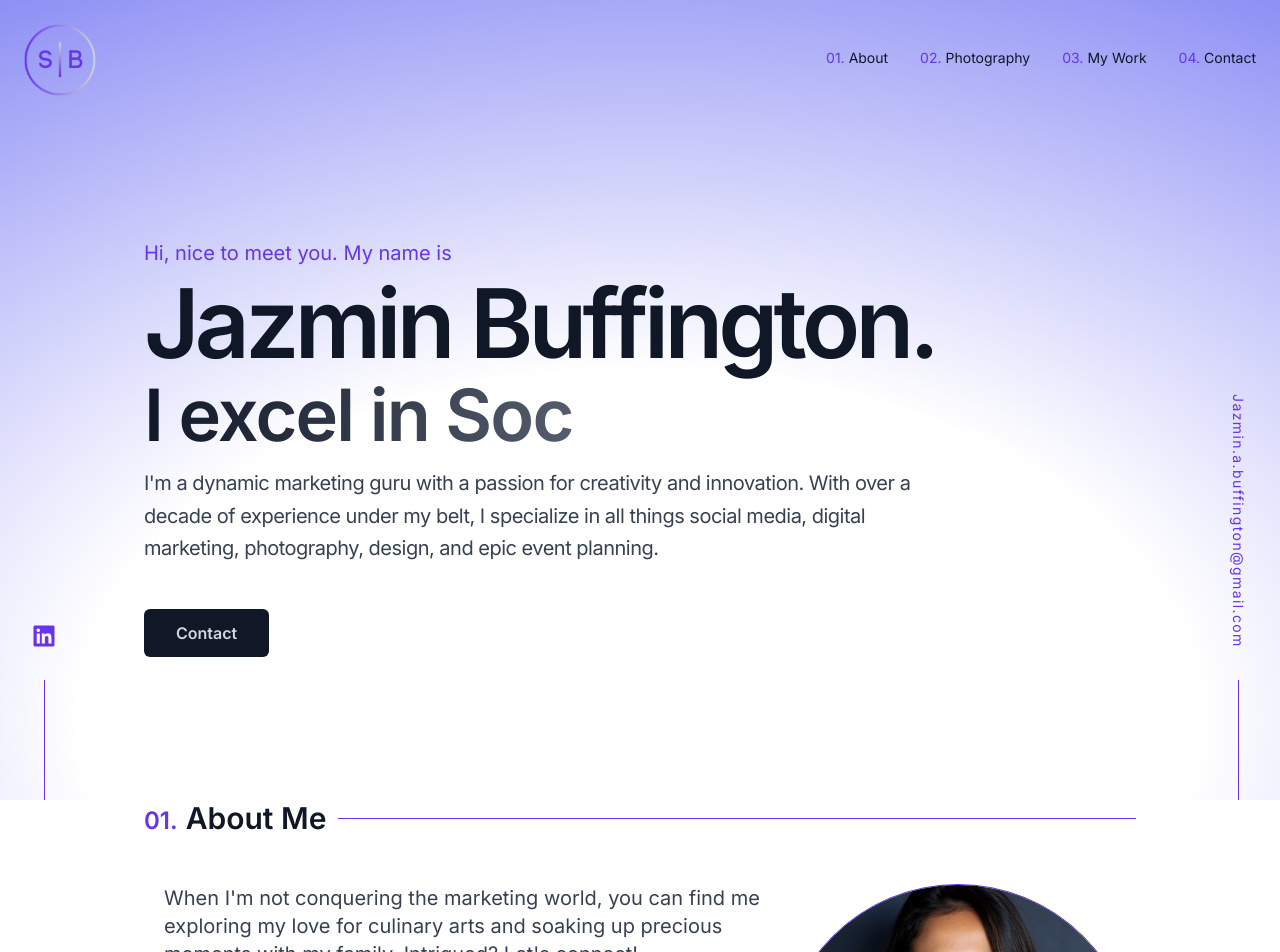
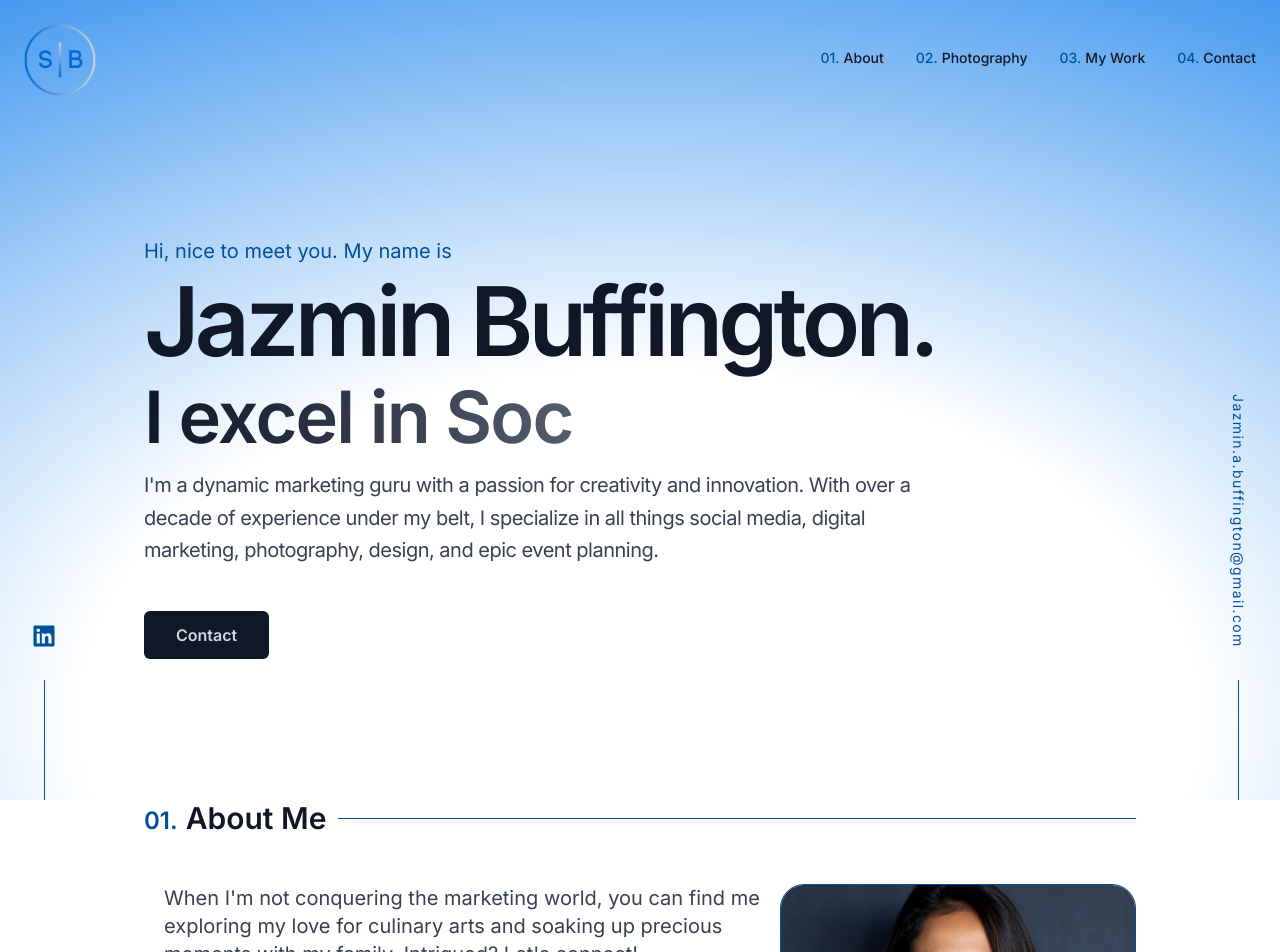
Before and after one commit to rubenaguilardev/social_buffington_rt, a React (Vite) app: page / in a window 1280 px wide. Shown: the top 952 px of the page. Built offline with nearby package versions, Linux system fonts and the light colour scheme.

Commit message:
changes to styling

```diff
--- a/src/App.jsx
+++ b/src/App.jsx
@@ -11,7 +11,7 @@ const App = () => {
       <div className="fixed inset-0 -z-10">
         <div className="min-h-screen w-full relative">
         <div className="absolute inset-0 z-0"
-          style={{background: "radial-gradient(125% 125% at 50% 90%, #fff 35%, #6366f1 100%)"}}/>
+          style={{background: "radial-gradient(125% 125% at 50% 90%, #fff 35%, #0074e9 100%)"}}/>
         </div>
       </div>
       <div className="px-6">
--- a/src/components/About.jsx
+++ b/src/components/About.jsx
@@ -7,16 +7,16 @@ const About = () => {
         <section className="flex flex-col md:px-15 lg:px-22 xl:px-30 2xl:px-44">
             <div className="flex items-center gap-3 mb-12">
                 <p className="text-3xl font-semibold text-gray-900">
-                <span className="text-[1.5rem] text-[#63e] mr-2">01.</span>About Me</p>
-                <div className="flex-1 h-px bg-[#63e]"></div>
+                <span className="text-[1.5rem] mr-2 text-custom">01.</span>About Me</p>
+                <div className="flex-1 h-px bg-[#00519c]"></div>
             </div>
             <div className="flex flex-col md:flex-row justify-center md:pl-5 gap-4">
                 <div className="mb-16 md:self-start">
                     <p className="text-gray-700 flex justify-center text-lg sm:text-xl">{ABOUT_CONTENT}</p>
                 </div>
                 <div className="w-full flex justify-center">
-                    <img src={profilePic} alt="Jazmin" className="border border-[#63e]
-                    bg-[radial-gradient(125%_125%_at_50%_10%,_white_20%,_#6366f1_100%)] rounded-full" />
+                    <img src={profilePic} alt="Jazmin" className="border border-[#00519c]
+                    rounded-3xl" />
                 </div>
             </div>
              <Skills/>
--- a/src/components/Header.jsx
+++ b/src/components/Header.jsx
@@ -16,15 +16,15 @@ const Header = () => {
             <Nav />
             <main className="flex flex-1 items-center md:px-15 lg:px-22 xl:px-30 2xl:px-44">
                 <div>
-                    <h1 className="text-[#6633ee] pb-2 text-md sm:text-xl lg:text-xl">Hi, nice to meet you. My name is</h1>
+                    <h1 className="text-[#6633ee] pb-2 text-md sm:text-xl lg:text-xl text-custom">Hi, nice to meet you. My name is</h1>
                     <h2 className="text-4xl sm:text-5xl md:text-6xl lg:text-7xl xl:text-8xl 2xl:text-9xl
                     tracking-tighter font-semibold text-gray-900 pb-1">
                     Jazmin Buffington.
                     </h2>
                     <p className="bg-gradient-to-r from-gray-900 to-gray-400 bg-clip-text
-                    text-[1.65rem] sm:text-4xl md:text-5xl lg:text-6xl xl:text-7xl 2xl:text-8xl tracking-tight py-1
+                    text-[1.65rem] sm:text-4xl md:text-5xl lg:text-6xl xl:text-7xl 2xl:text-8xl tracking-tight py-2
                     text-transparent font-semibold">I excel in {text}</p>
-                    <p className="my-2 max-w-3xl pt-1 pb-9 text-lg sm:text-xl leading-relaxed tracking-tight text-gray-700">
+                    <p className="my-2 max-w-3xl pb-9 text-lg sm:text-xl leading-relaxed tracking-tight text-gray-700">
                     {HERO_TEXT}</p>
                     <button className="group relative h-12 cursor-pointer overflow-hidden overflow-x-hidden rounded-md
                     bg-gray-900 px-8 py-2 text-gray-300 font-semibold font-['Inter']"><span className="relative z-10">
--- a/src/components/Nav.jsx
+++ b/src/components/Nav.jsx
@@ -6,14 +6,14 @@ import logo from "../assets/logo.png"
 const NavLinks = () => {
     return (
         <>
-            <NavLink className="hover:text-[#6633ee] flex flex-col md:flex-row" to="/about">
-            <span className="text-[#6633ee] mb-1 pr-1">01.</span>About</NavLink>
-            <NavLink className="hover:text-[#6633ee] flex flex-col md:flex-row" to="/gallery">
-            <span className="text-[#6633ee] mb-1 pr-1">02.</span>Photography</NavLink>
-            <NavLink className="hover:text-[#6633ee] flex flex-col md:flex-row" to="/work">
-            <span className="text-[#6633ee] mb-1 pr-1">03.</span>My Work</NavLink>
-             <NavLink className="hover:text-[#6633ee] flex flex-col md:flex-row" to="/contact">
-            <span className="text-[#6633ee] mb-1 pr-1">04.</span>Contact</NavLink>
+            <NavLink className="hover:text-[#00519c] flex flex-col md:flex-row" to="/about">
+            <span className="text-[#00519c] mb-1 pr-1">01.</span>About</NavLink>
+            <NavLink className="hover:text-[#00519c] flex flex-col md:flex-row" to="/gallery">
+            <span className="text-[#00519c] mb-1 pr-1">02.</span>Photography</NavLink>
+            <NavLink className="hover:text-[#00519c] flex flex-col md:flex-row" to="/work">
+            <span className="text-[#00519c] mb-1 pr-1">03.</span>My Work</NavLink>
+             <NavLink className="hover:text-[#00519c] flex flex-col md:flex-row" to="/contact">
+            <span className="text-[#00519c] mb-1 pr-1">04.</span>Contact</NavLink>
         </>
     )
 }
@@ -28,7 +28,7 @@ const Nav = () => {
     return (
         <nav className="flex justify-between w-full items-center text-gray-900 mt-6">
             <img src={logo} alt="logo" className="z-41 h-14 w-14 sm:h-16 sm:w-16 md:h-18 md:w-18"/>
-            <div className="items-center hidden md:flex space-x-8 text-sm">
+            <div className="items-center hidden md:flex space-x-8 text-sm font-medium">
                 <NavLinks/>
             </div>
             <div className="md:hidden">
--- a/src/components/SideBars.jsx
+++ b/src/components/SideBars.jsx
@@ -6,17 +6,17 @@ const Sidebars = () => {
   return (
     <div className="fixed bottom-0 left-0 right-0 z-50 hidden md:flex pointer-events-none">
       <div className="w-full px-8 flex justify-between">
-        <div className="flex flex-col items-center justify-end text-[#63e] pointer-events-auto">
+        <div className="flex flex-col items-center justify-end text-[#00519c] pointer-events-auto">
           <a href="https://www.linkedin.com/in/jazmin-aguilar-buffington/" className="mb-4 hover:text-[#413268] transition text-2xl">
             <FaLinkedin /></a>
 
-          <div className="w-px h-30 bg-[#63e] mt-4"></div>
+          <div className="w-px h-30 bg-[#00519c] mt-4"></div>
         </div>
-        <div className="flex flex-col items-center text-[#63e] pointer-events-auto">
+        <div className="flex flex-col items-center text-[#00519c] pointer-events-auto">
           <a href={`mailto:${email}`}
             className="mb-4 text-sm tracking-widest hover:text-[#413268] transition"
             style={{ writingMode: 'vertical-rl' }}>{email}</a>
-          <div className="w-px h-30 bg-[#63e] mt-4"></div>
+          <div className="w-px h-30 bg-[#00519c] mt-4"></div>
         </div>
       </div>
     </div>
--- a/src/index.css
+++ b/src/index.css
@@ -1,7 +1,11 @@
-@import url('https://fonts.googleapis.com/css2?family=Inter:ital,opsz,wght@0,14..32,100..900;1,14..32,100..900&display=swap');
+@import url('https://fonts.googleapis.com/css2?family=Inter:ital,opsz,wght@0,14..32,100..900;1,14..32,100..900&family=Roboto+Mono:ital,wght@0,100..700;1,100..700&display=swap');
 @import "tailwindcss";
 
 
 :root {
   font-family: "Inter", sans-serif;
 }
+
+@theme {
+  --color-custom: #00519c;
+}
```
Also changed, not shown: src/assets/logo.png.
